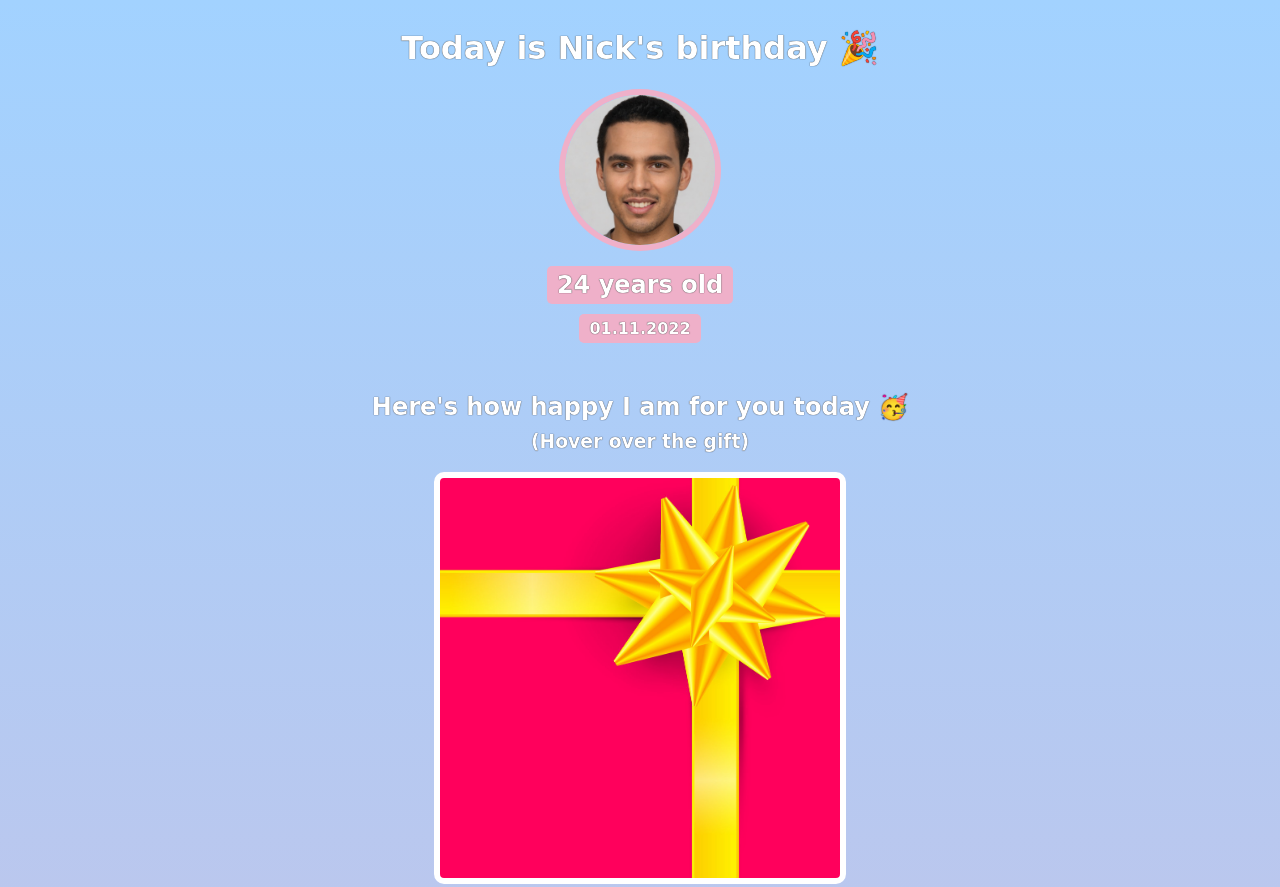
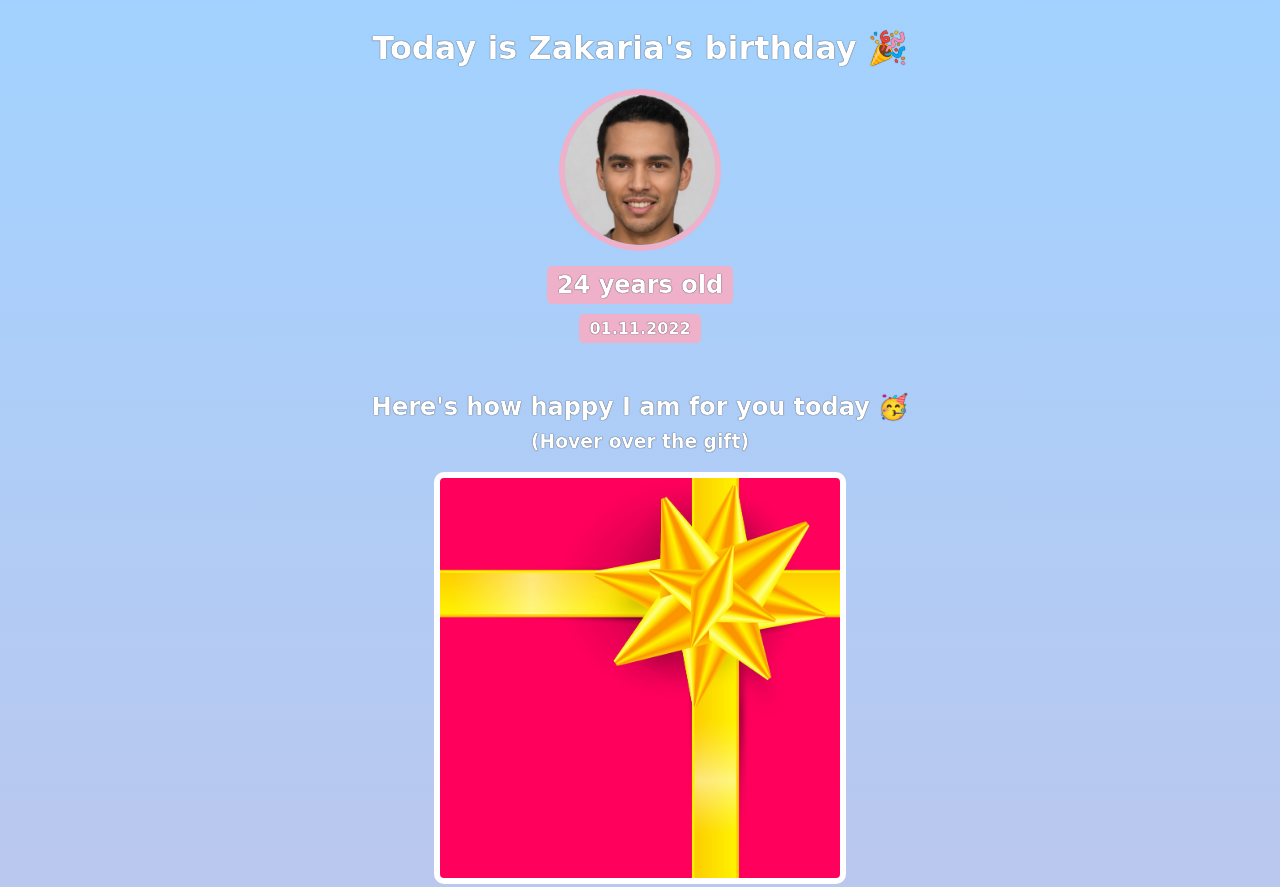
Before and after one commit to ZakariaBoufenara/Birthday-GIFt-Site, a website built with Vite: page index.html in a window 1280 px wide. Shown: the top 887 px of the page. Built offline with nearby package versions, Linux system fonts and the light colour scheme; a web font is replaced by a local one.

Commit message:
Change NAme

```diff
--- a/index.html
+++ b/index.html
@@ -7,7 +7,7 @@
     </head>
     <body>
         <div id="header">
-            <h1>Today is Nick's birthday 🎉</h1>
+            <h1>Today is Zakaria's birthday 🎉</h1>
             <img id="bff-img" src="images/nick.jpg">
             <h2 id="bday-age">24 years old</h2>
             <h4 id="bday-date">01.11.2022</h4>
```
